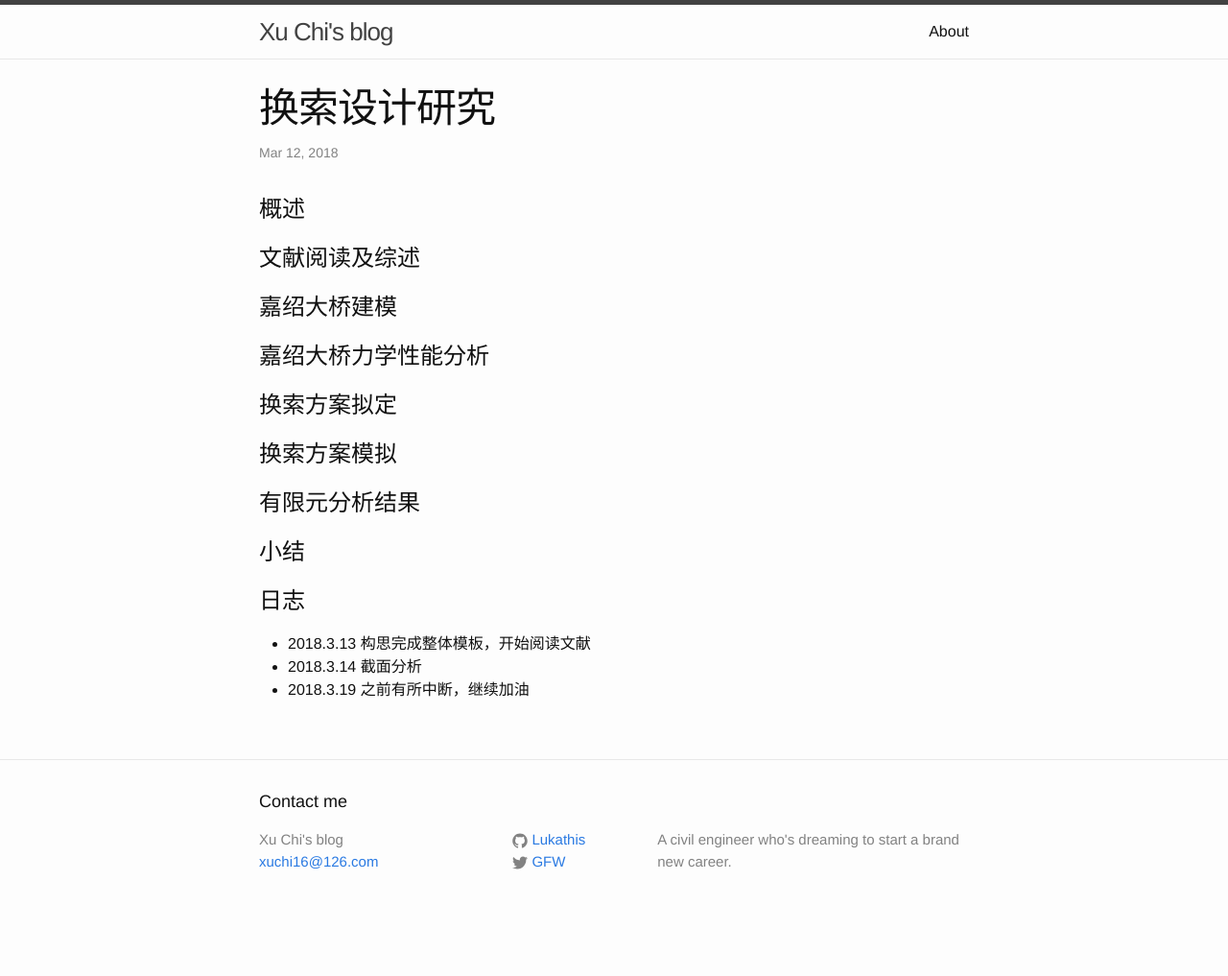
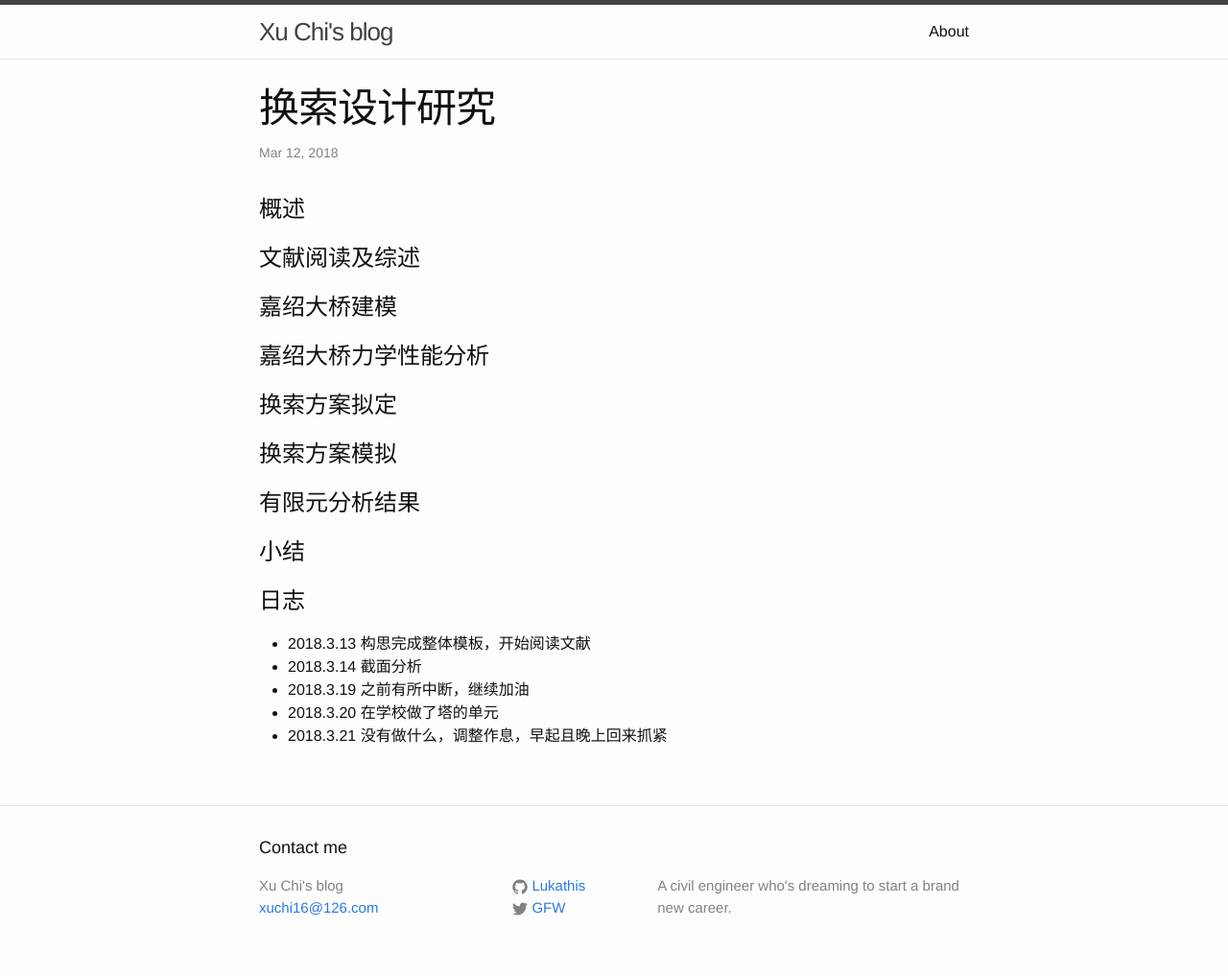
Before and after one commit to xuchi16/Lukathis.github.io, a Jekyll site: the page built from _posts/2018-03-12-cable-replacement-research.markdown, in a window 1280 px wide. Shown: the whole page at 96% size. Built offline with Jekyll 4.4.1, drawn with Linux system fonts in a browser that asks for light colours; before the commit the page ends 969 px from its top, so only the background shows below that.

Commit message:
update graduate schedule

```diff
--- a/_posts/2018-03-12-cable-replacement-research.markdown
+++ b/_posts/2018-03-12-cable-replacement-research.markdown
@@ -25,3 +25,5 @@ title:  "换索设计研究"
 * 2018.3.13 构思完成整体模板，开始阅读文献
 * 2018.3.14 截面分析
 * 2018.3.19 之前有所中断，继续加油
+* 2018.3.20 在学校做了塔的单元
+* 2018.3.21 没有做什么，调整作息，早起且晚上回来抓紧
```
